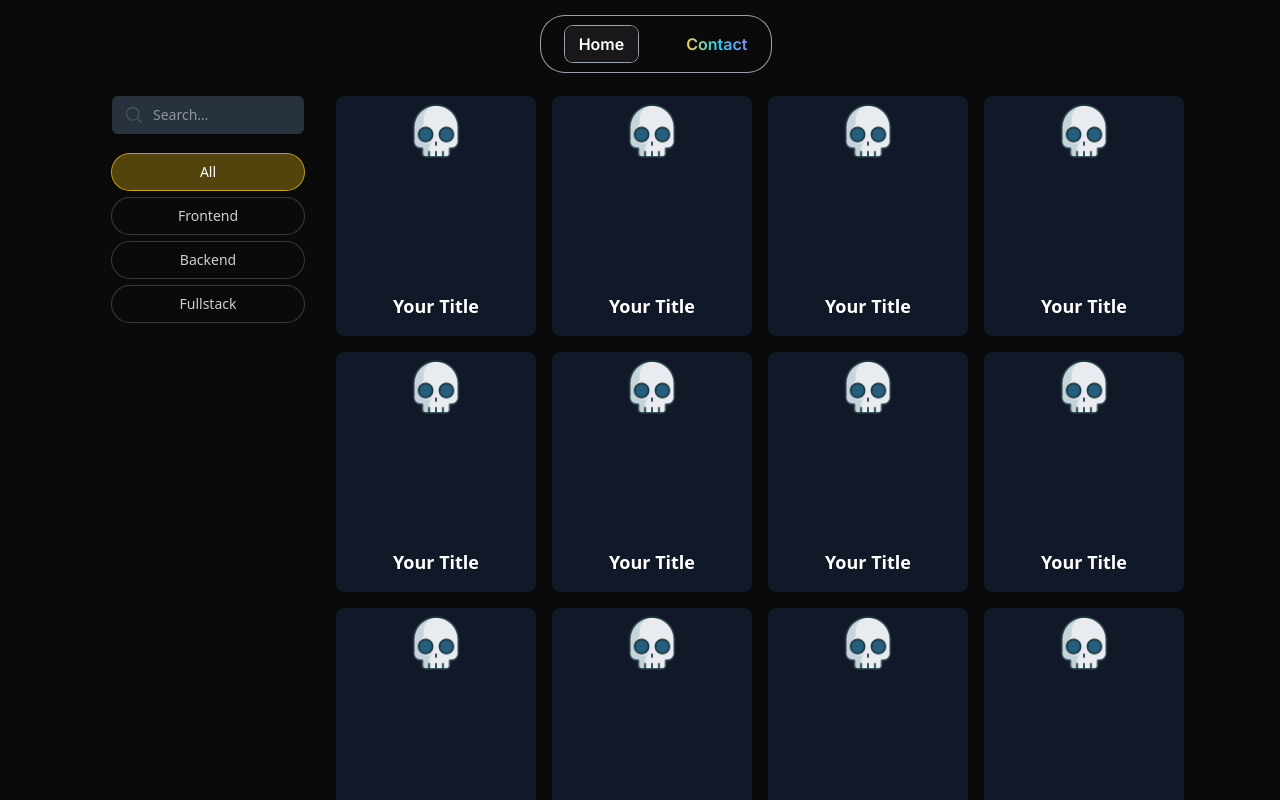
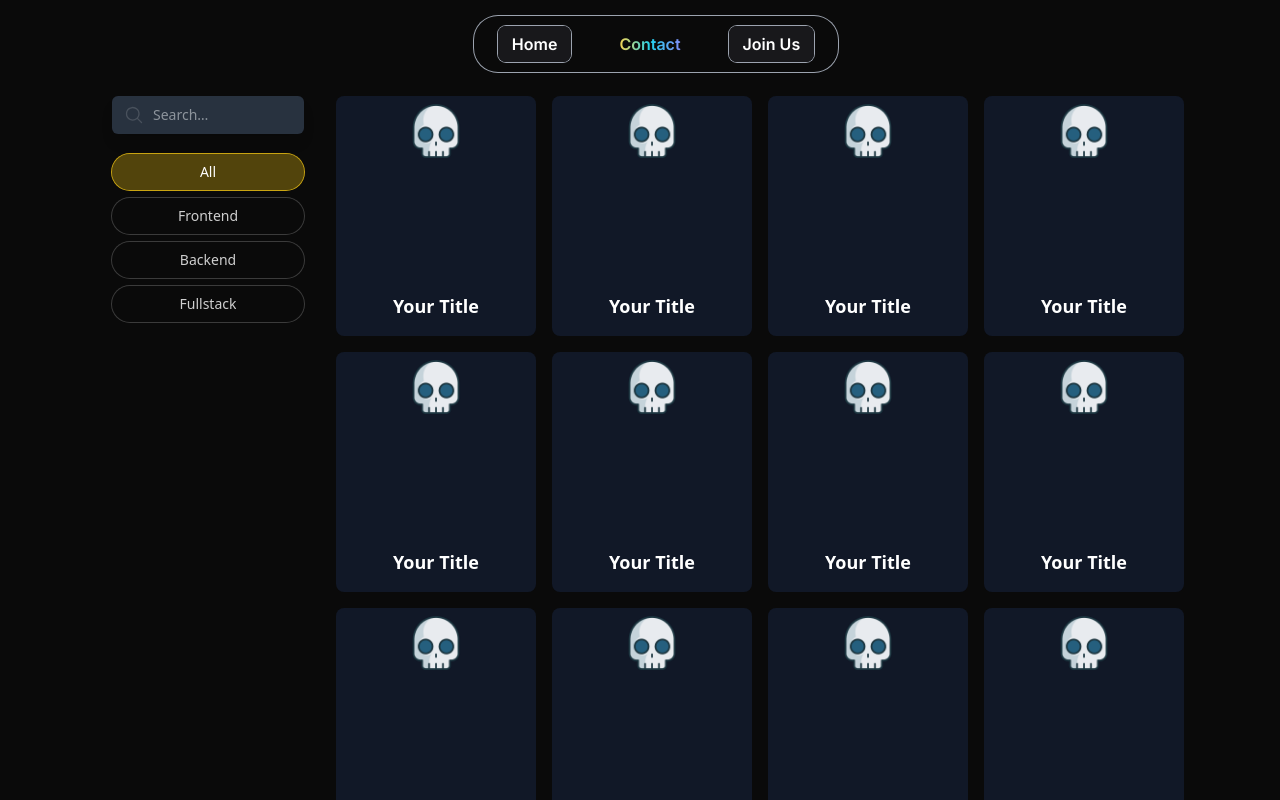
Before and after one commit to khardikk/Builders_hub, a React (Vite) app in the folder Frontend/builders_landing/: page /projects in a window 1280 px wide. Shown: the top 800 px of the page. Built offline with nearby package versions, Linux system fonts and the light colour scheme.

Commit message:
Add "Join Us" link to Navbar component

```diff
--- a/Frontend/builders_landing/src/components/Navbar.jsx
+++ b/Frontend/builders_landing/src/components/Navbar.jsx
@@ -1,6 +1,8 @@
 import React, { useState } from 'react';
 import { Link as ScrollLink } from 'react-scroll'; // Renamed alias for react-scroll Link
 import { Link as RouterLink ,useLocation } from 'react-router-dom'; // Renamed alias for react-router-dom Link
+import { Link } from 'react-router-dom';
+
 
 const Navbar = () => {
   const location = useLocation();
@@ -62,6 +64,14 @@ const Navbar = () => {
         >
           Contact
         </ScrollLink>
+        {window.innerWidth > 768 && ( // Adjust the breakpoint as needed
+            <Link
+              to='/'
+              className='mt-6 mx-6 ml-4 mr-0 lg:mx-6 lg:ml-6 lg:mr-6 py-2 my-2 bg-zinc-900 px-3.5 rounded-lg border-stone-500 ring-1 ring-gray-400 hover:bg-zinc-100 hover:text-black hover:cursor-pointer'
+            >
+              Join Us
+            </Link>
+              )}
       </div>
       </div>
     </div>
```
